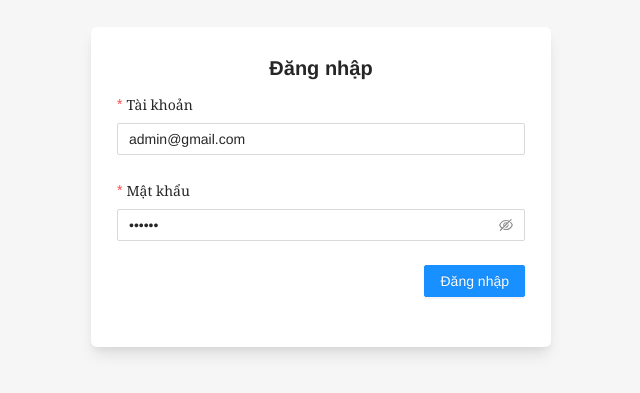
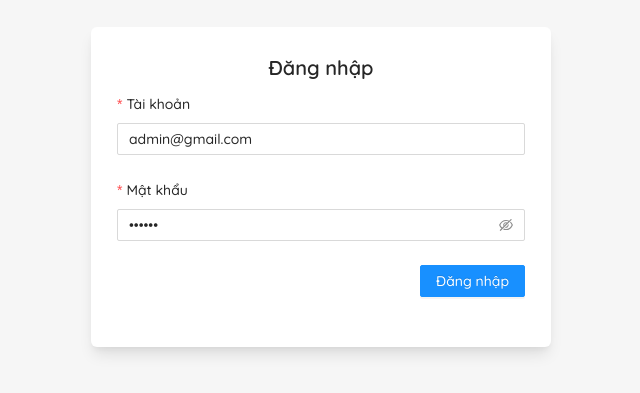
Before and after one commit to nhuydev1704/base-admin-types, a React (Create React App) app: page /login in a window 1280 px wide. Shown: the part 213-606 px from the top of the page, without its empty margins (319-959 px from the left). Built offline with nearby package versions, Linux system fonts and the light colour scheme; no server answers.

Commit message:
Feat: Chane font Quicksand

```diff
--- a/package.json
+++ b/package.json
@@ -25,7 +25,7 @@
   },
   "scripts": {
     "start": "craco start",
-    "build": "craco build && cp _redirects dist",
+    "build": "craco build && cp _redirects build",
     "test": "craco test",
     "eject": "react-scripts eject"
   },
--- a/public/index.html
+++ b/public/index.html
@@ -9,7 +9,12 @@
         <link rel="apple-touch-icon" href="%PUBLIC_URL%/logo192.png" />
 
         <link rel="manifest" href="%PUBLIC_URL%/manifest.json" />
-
+        <link rel="preconnect" href="https://fonts.googleapis.com" />
+        <link rel="preconnect" href="https://fonts.gstatic.com" crossorigin />
+        <link
+            href="https://fonts.googleapis.com/css2?family=Quicksand:wght@400;500;600;700&family=Roboto:wght@400;500;700&family=Tinos:ital,wght@0,400;0,700;1,400&display=swap"
+            rel="stylesheet"
+        />
         <title>React Admin Types</title>
     </head>
     <body>
--- a/src/config/styles.ts
+++ b/src/config/styles.ts
@@ -7,11 +7,9 @@
     width: 100%;
     line-height: 1.5;
   }
-  body {
-    font-family: 'Helvetica Neue', Helvetica, Arial, sans-serif;
-  }
-  body.fontLoaded {
-    font-family: 'Open Sans', 'Helvetica Neue', Helvetica, Arial, sans-serif;
+  * {
+    font-family: 'Quicksand', sans-serif !important;
+    font-weight: 500;
   }
   #app {
     background-color: #fafafa;
```
